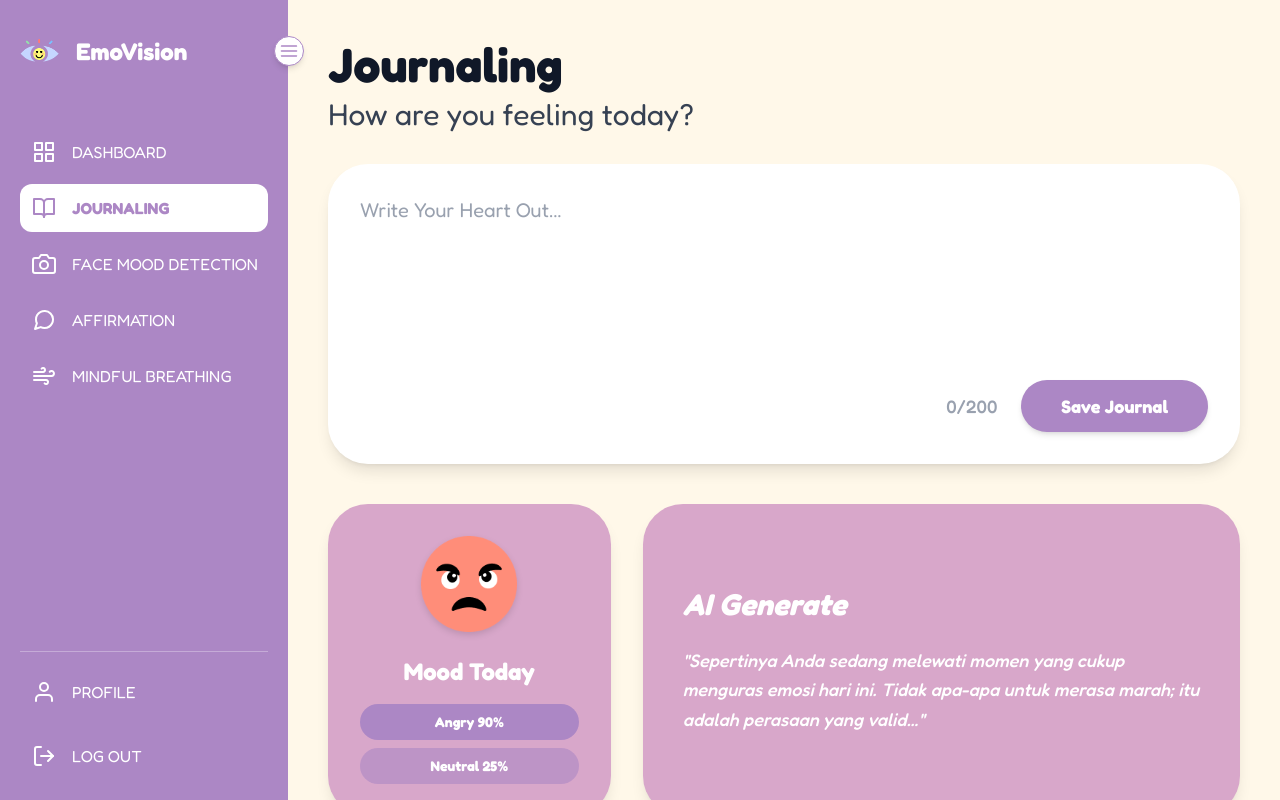
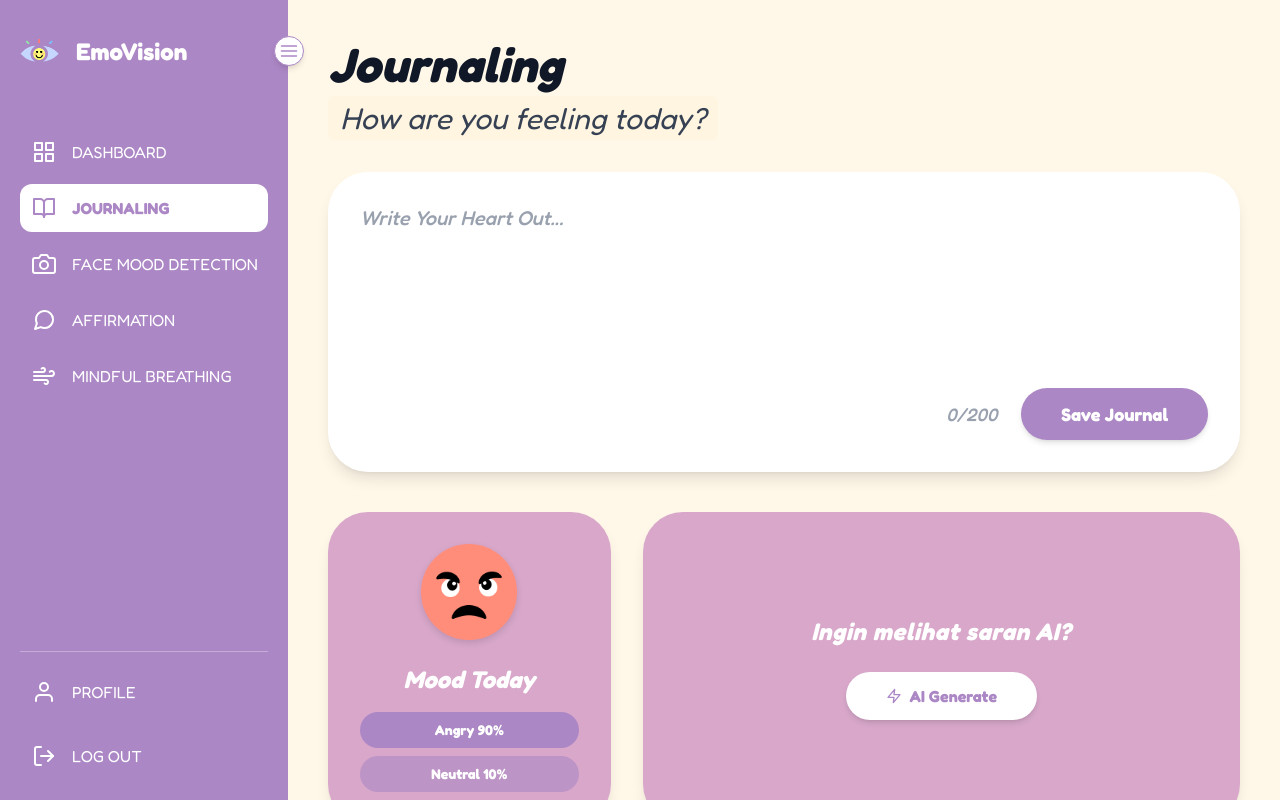
Before and after one commit to EmoVision-Capstone-Project/emovision-frontend, a React (Vite) app: page /journaling in a window 1280 px wide. Built offline with nearby package versions, Linux system fonts and the light colour scheme; no server answers; sample sign-in values are in the browser's storage.

Commit message:
updat and edit page Journaling: Tombol AI Generate, Scroll otomatis dan penambahan hasil analisis ai di My Journey

```diff
--- a/src/pages/Journaling.jsx
+++ b/src/pages/Journaling.jsx
@@ -1,6 +1,6 @@
 import React, { useState, useEffect, useRef } from "react";
 import { useNavigate } from "react-router-dom";
-import { FiChevronDown, FiChevronUp, FiBookOpen, FiX } from "react-icons/fi";
+import { FiChevronDown, FiChevronUp, FiBookOpen, FiX, FiZap } from "react-icons/fi";
 import axios from "axios";
 import Sidebar from "../components/Sidebar";
 import Footer from "../components/Footer";
@@ -17,7 +17,8 @@ export default function Journaling() {
   const [showStreakModal, setShowStreakModal] = useState(false);
   const [newStreakCount, setNewStreakCount] = useState(0);
   const [journalsHistory, setJournalsHistory] = useState([]);
-
+  const [showAiResult, setShowAiResult] = useState(false);
+  const resultSectionRef = useRef(null);
   const myJourneyRef = useRef(null);
 
   const formatDate = (dateString) => {
@@ -72,9 +73,9 @@ export default function Journaling() {
     const journalData = {
       user_id: userData.user_id,
       content: currentJournal,
-      mood_result: "Neutral",
+      mood_result: "Angry",
       ai_accuracy_score: 0.85,
-      ai_feedback: "Feature detection is being processed..."
+      ai_feedback: "Sepertinya Anda sedang melewati hari yang cukup menantang. Merasa marah adalah hal yang manusiawi. Cobalah untuk mengambil napas dalam-dalam atau mencoba fitur Mindful Breathing kami."
     };
 
     try {
@@ -82,6 +83,7 @@ export default function Journaling() {
 
       setStatusMessage({ text: "Yeay! Journal saved successfully.", type: "success" });
       setCurrentJournal("");
+      setShowAiResult(false);
 
       if (response.data.data) {
         setJournalsHistory([response.data.data, ...journalsHistory]);
@@ -93,8 +95,8 @@ export default function Journaling() {
       }
 
       setTimeout(() => {
-        myJourneyRef.current?.scrollIntoView({ behavior: 'smooth', block: 'start' });
-      }, 100);
+        resultSectionRef.current?.scrollIntoView({ behavior: 'smooth', block: 'center' });
+      }, 500);
 
     } catch (error) {
       console.error("Failed to save:", error);
@@ -116,13 +118,15 @@ export default function Journaling() {
       <div className="flex-1 overflow-y-auto">
         <div className="p-5 pt-20 md:p-10 max-w-6xl mx-auto min-h-screen">
           <div className="mb-8">
-            <h1 className="text-5xl font-bold text-gray-900 mb-2">Journaling</h1>
-            <p className="text-3xl text-gray-700">How are you feeling today?</p>
+            <h1 className="text-5xl font-bold text-gray-900 mb-2 italic">Journaling</h1>
+            <p className="text-3xl text-gray-700 bg-[#FFF5E1] inline-block px-3 py-1 rounded-md italic">
+              How are you feeling today?
+            </p>
           </div>
 
           <div className="bg-white p-8 rounded-[40px] shadow-lg flex flex-col mb-10 min-h-[300px] relative">
             <textarea
-              className="w-full flex-1 resize-none outline-none text-xl text-gray-700 placeholder-gray-400 bg-transparent disabled:opacity-50"
+              className="w-full flex-1 resize-none outline-none text-xl text-gray-700 placeholder-gray-400 bg-transparent disabled:opacity-50 italic font-medium"
               placeholder="Write Your Heart Out..."
               maxLength={200}
               value={currentJournal}
@@ -139,14 +143,14 @@ export default function Journaling() {
                 )}
               </div>
               <div className="flex items-center gap-6">
-                <span className="text-gray-400 font-medium text-lg">
+                <span className="text-gray-400 font-medium text-lg italic">
                   {currentJournal.length}/200
                 </span>
                 <button
                   onClick={handleSave}
                   disabled={isLoading}
                   className={`px-10 py-3 rounded-full font-bold text-lg transition-all shadow-md text-white ${
-                    isLoading ? "bg-gray-400 cursor-not-allowed" : "bg-[#AC87C5] hover:bg-[#9b75b3]"
+                    isLoading ? "bg-gray-400 cursor-not-allowed" : "bg-[#AC87C5] hover:bg-[#9b75b3] hover:scale-105"
                   }`}
                 >
                   {isLoading ? "Saving..." : "Save Journal"}
@@ -155,28 +159,42 @@ export default function Journaling() {
             </div>
           </div>
 
-          <div className="grid grid-cols-1 md:grid-cols-3 gap-8 mb-16">
+          <div className="grid grid-cols-1 md:grid-cols-3 gap-8 mb-16" ref={resultSectionRef}>
             <div className="bg-[#D8A7CA] p-8 rounded-[40px] shadow-lg flex flex-col items-center justify-center text-white">
               <div className="w-24 h-24 mb-6">
                 <img src={angryImg} alt="Angry Mood" className="w-full h-full object-contain drop-shadow-md" />
               </div>
-              <h3 className="font-bold text-2xl mb-4">Mood Today</h3>
+              <h3 className="font-bold text-2xl mb-4 italic">Mood Today</h3>
               <div className="flex flex-col gap-2 w-full">
                  <div className="bg-[#AC87C5] py-2 rounded-full text-center text-sm font-bold">Angry 90%</div>
-                 <div className="bg-[#AC87C5]/60 py-2 rounded-full text-center text-sm font-bold">Neutral 25%</div>
+                 <div className="bg-[#AC87C5]/60 py-2 rounded-full text-center text-sm font-bold">Neutral 10%</div>
               </div>
             </div>
 
-            <div className="bg-[#D8A7CA] p-10 rounded-[40px] shadow-lg text-white md:col-span-2 flex flex-col justify-center">
-              <h3 className="font-bold text-3xl mb-6 italic">AI Generate</h3>
-              <p className="text-lg font-medium leading-relaxed italic">
-                "Sepertinya Anda sedang melewati momen yang cukup menguras emosi hari ini. Tidak apa-apa untuk merasa marah; itu adalah perasaan yang valid..."
-              </p>
+            <div className="bg-[#D8A7CA] p-10 rounded-[40px] shadow-lg text-white md:col-span-2 flex flex-col items-center justify-center min-h-[250px]">
+              {!showAiResult ? (
+                <div className="text-center">
+                  <h3 className="font-bold text-2xl mb-6 italic tracking-wide">Ingin melihat saran AI?</h3>
+                  <button
+                    onClick={() => setShowAiResult(true)}
+                    className="bg-white text-[#AC87C5] px-10 py-3 rounded-full font-bold hover:bg-gray-100 transition-all flex items-center gap-2 mx-auto shadow-md"
+                  >
+                    <FiZap /> AI Generate
+                  </button>
+                </div>
+              ) : (
+                <div className="animate-fadeIn text-center md:text-left">
+                  <h3 className="font-bold text-3xl mb-4 italic border-b-2 border-white/30 inline-block">AI Generate</h3>
+                  <p className="text-lg font-medium leading-relaxed italic mt-4">
+                    "Sepertinya Anda sedang melewati hari yang cukup menantang. Merasa marah adalah hal yang manusiawi. Cobalah untuk mengambil napas dalam-dalam atau mencoba fitur Mindful Breathing kami."
+                  </p>
+                </div>
+              )}
             </div>
           </div>
 
           <div className="mb-20" ref={myJourneyRef}>
-            <h2 className="text-4xl font-bold text-gray-900 mb-8">My Journey</h2>
+            <h2 className="text-4xl font-bold text-gray-900 mb-8 italic">My Journey</h2>
 
             {journalsHistory.length === 0 ? (
               <p className="text-gray-500 text-xl italic">No journal entries have been written yet. Let’s start writing today!</p>
@@ -186,30 +204,41 @@ export default function Journaling() {
                   <div key={item.journal_id} className="flex flex-col w-full">
                     <button
                       onClick={() => toggleDropdown(item.journal_id)}
-                      className="bg-white p-6 rounded-[25px] shadow-md flex items-center justify-between hover:bg-gray-50 transition-all z-10"
+                      className={`p-6 rounded-[25px] shadow-md flex items-center justify-between hover:bg-gray-50 transition-all z-10 ${
+                        openId === item.journal_id ? "bg-[#AC87C5] text-white" : "bg-white text-gray-800"
+                      }`}
                     >
                       <div className="flex items-center gap-6">
-                        <div className="bg-[#AC87C5] p-4 rounded-2xl text-white">
-                          <FiBookOpen size={28} />
+                        <div className={`p-4 rounded-2xl ${openId === item.journal_id ? "bg-white/20" : "bg-[#FDF0F6]"}`}>
+                          <FiBookOpen size={28} className={openId === item.journal_id ? "text-white" : "text-[#AC87C5]"} />
                         </div>
-                        <span className="text-2xl font-bold text-gray-800">
+                        <span className="text-2xl font-bold">
                           {formatDate(item.created_at)}
                         </span>
                       </div>
                       {openId === item.journal_id ?
-                        <FiChevronUp size={35} className="text-[#AC87C5]" /> :
+                        <FiChevronUp size={35} /> :
                         <FiChevronDown size={35} className="text-[#AC87C5]" />
                       }
                     </button>
 
                     {openId === item.journal_id && (
-                      <div className="bg-[#FDF0F6] mx-4 p-8 rounded-b-[30px] shadow-inner -mt-4 pt-12 animate-fadeIn transition-all">
-                        <p className="text-xl text-gray-800 leading-relaxed font-medium mb-6">
-                          {item.content}
+                      <div className="bg-[#FDF0F6] mx-4 p-8 rounded-b-[30px] shadow-inner -mt-4 pt-12 animate-fadeIn border-t border-dashed border-[#AC87C5]/30">
+                        <p className="text-xl text-gray-800 leading-relaxed font-medium mb-6 italic">
+                          "{item.content}"
                         </p>
-                        <span className="inline-block bg-[#AC87C5] text-white px-8 py-2 rounded-full text-lg font-bold">
+                        <span className="inline-block bg-[#AC87C5] text-white px-8 py-2 rounded-full text-lg font-bold mb-6">
                           {item.mood_result}
                         </span>
+
+                        <div className="mt-4 p-6 bg-white/60 rounded-3xl border-l-8 border-[#AC87C5] shadow-sm">
+                          <h4 className="text-[#AC87C5] font-bold italic mb-2 flex items-center gap-2">
+                            <FiZap size={20}/> AI Feedback:
+                          </h4>
+                          <p className="text-gray-700 italic leading-relaxed font-medium">
+                            {item.ai_feedback || "Hasil analisis AI sedang diproses untuk jurnal ini..."}
+                          </p>
+                        </div>
                       </div>
                     )}
                   </div>
@@ -224,24 +253,19 @@ export default function Journaling() {
 
       {showStreakModal && (
         <div className="fixed inset-0 z-50 flex items-center justify-center bg-white/80 backdrop-blur-md transition-all duration-300">
-          <div className="bg-white rounded-3xl p-8 max-w-[360px] w-full mx-4 shadow-[0_8px_30px_rgb(0,0,0,0.08)] border border-gray-100 transform scale-100 relative text-center flex flex-col items-center animate-bounce-short">
+          <div className="bg-white rounded-3xl p-8 max-w-[360px] w-full mx-4 shadow-2xl border border-gray-100 transform scale-100 relative text-center flex flex-col items-center animate-bounce-short">
             <button onClick={() => setShowStreakModal(false)} className="absolute top-4 right-4 text-gray-400 hover:text-gray-700 transition-colors">
               <FiX size={24} />
             </button>
             <div className="w-24 h-24 mb-4 mt-2">
-              <img src={streakIcon} alt="Streak Achieved" className="w-full h-full object-contain drop-shadow-sm animate-pulse" />
+              <img src={streakIcon} alt="Streak Achieved" className="w-full h-full object-contain animate-pulse" />
             </div>
-            <h2 className="text-[64px] font-extrabold text-[#2F3640] leading-none tracking-tight mb-1">
+            <h2 className="text-[64px] font-extrabold text-[#2F3640] leading-none mb-1">
               {newStreakCount}
             </h2>
-            <p className="text-xl font-bold text-[#4B5563] mb-6">
-              days in a row
-            </p>
-            <p className="text-[15px] text-[#6B7280] mb-8 leading-relaxed px-2">
-              To discover more about yourself, keep up your daily journaling or affirmations practice!
-            </p>
-            <button onClick={() => setShowStreakModal(false)} className="bg-[#2D3748] hover:bg-[#1A202C] text-white w-full py-3.5 rounded-lg font-bold text-[15px] shadow-sm transition-colors">
-              Continue writing journals
+            <p className="text-xl font-bold text-[#4B5563] mb-6">days in a row</p>
+            <button onClick={() => setShowStreakModal(false)} className="bg-[#AC87C5] hover:bg-[#9b75b3] text-white w-full py-3.5 rounded-2xl font-bold text-lg shadow-md transition-all">
+              Awesome!
             </button>
           </div>
         </div>
```
